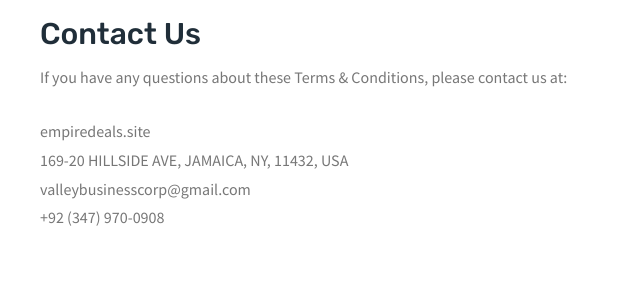
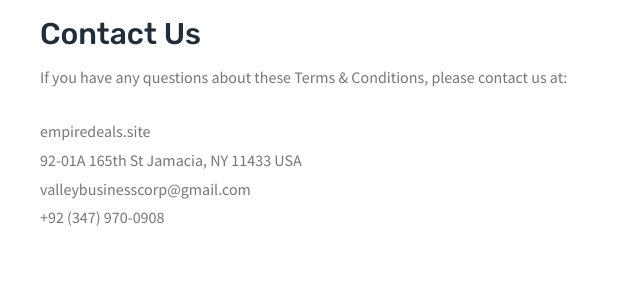
Before and after one commit to ZaidAhmed786/Iftikhar-Bhatti, a plain HTML site: page tos.html in a window 1280 px wide. Shown: the part 1853-2135 px from the top of the page, 0-640 px from the left. Drawn offline with Linux system fonts and the light colour scheme.

Commit message:
final changes are done after sam and hayden

```diff
--- a/tos.html
+++ b/tos.html
@@ -178,8 +178,7 @@
         <h2>Contact Us</h2>
         <p>If you have any questions about these Terms & Conditions, please contact us at:</p>
         <p>empiredeals.site<br>
-            169-20 HILLSIDE AVE,
-JAMAICA, NY, 11432, USA<br>
+            92-01A 165th St Jamacia, NY 11433 USA<br>
 valleybusinesscorp@gmail.com <br>
 +92 (347) 970-0908</p>
     </div>
```
Also changed, not shown: contact.html (+1 -2 lines), privacy.html (+1 -2 lines), refund-policy.html (+1 -2 lines).
